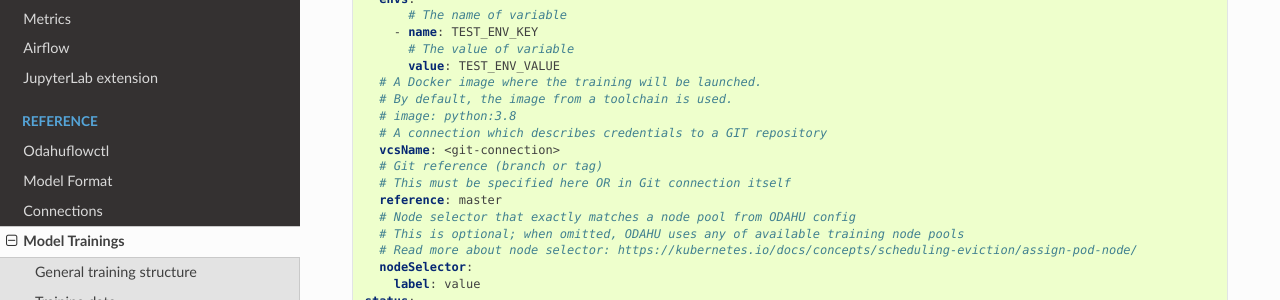
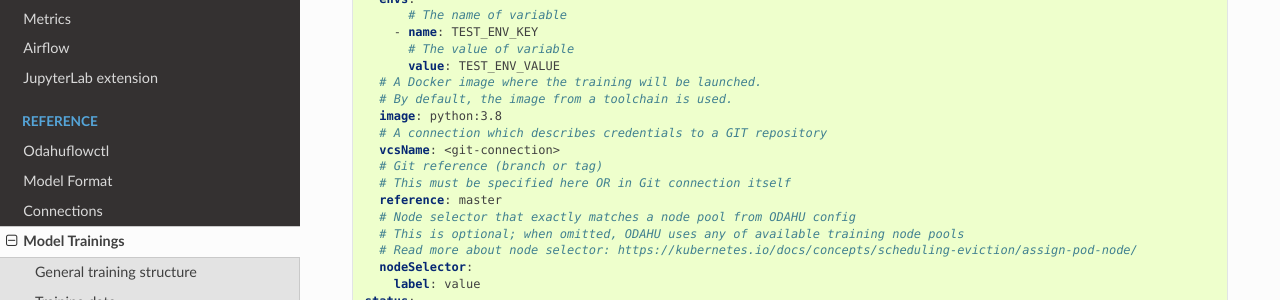
Before and after one commit to odahu/odahu-docs, a Sphinx documentation site: the page built from source/ref_trainings.rst, in a window 1280 px wide and 900 px high, scrolled down 1139 px. Shown: the part 151-451 px from the top of the window. Built offline with Sphinx 7.4.7 and the Read the Docs theme 2.0.0, drawn with Linux system fonts in a browser that asks for light colours; formulas are drawn with MathJax 3; part of the change alters nothing that is shown.

```diff
--- a/source/ref_trainings.rst
+++ b/source/ref_trainings.rst
@@ -74,7 +74,7 @@ General training structure
           value: TEST_ENV_VALUE
       # A Docker image where the training will be launched.
       # By default, the image from a toolchain is used.
-      # image: python:3.8
+      image: python:3.8
       # A connection which describes credentials to a GIT repository
       vcsName: <git-connection>
       # Git reference (branch or tag)
```
